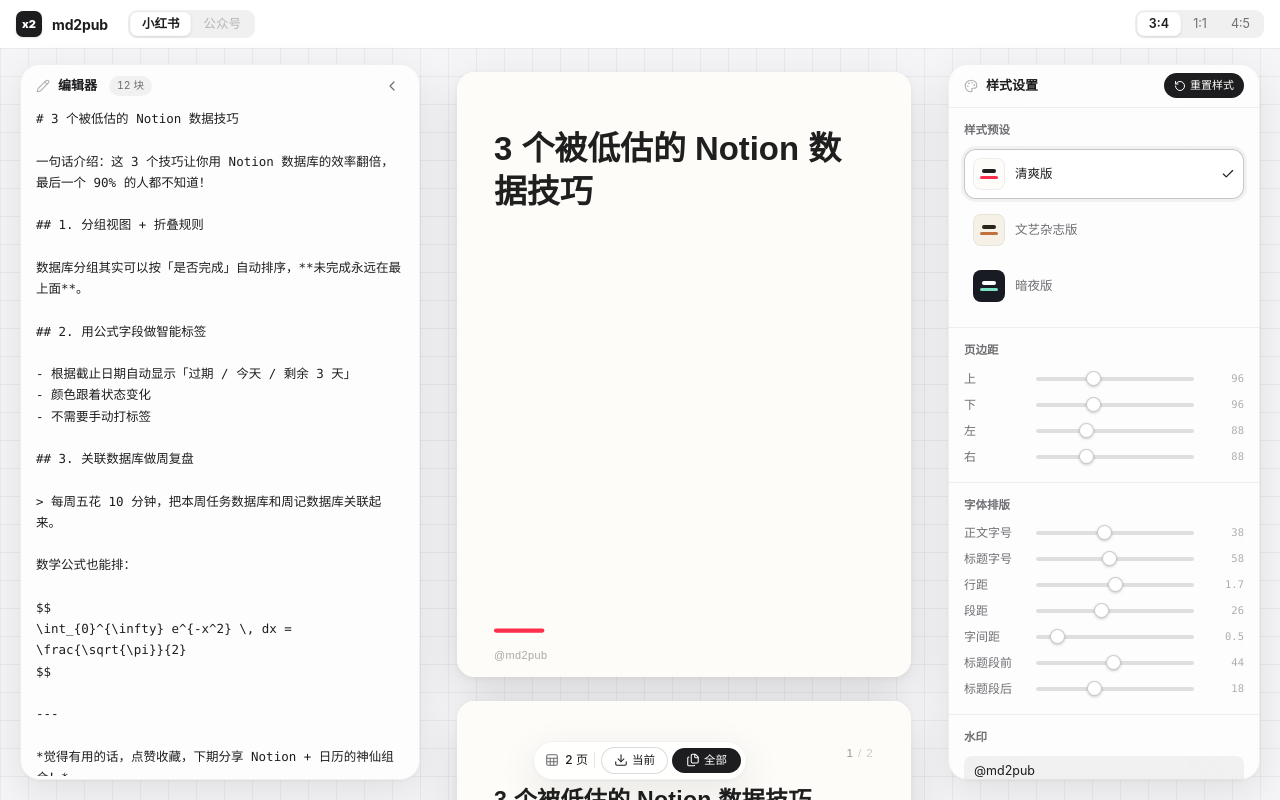
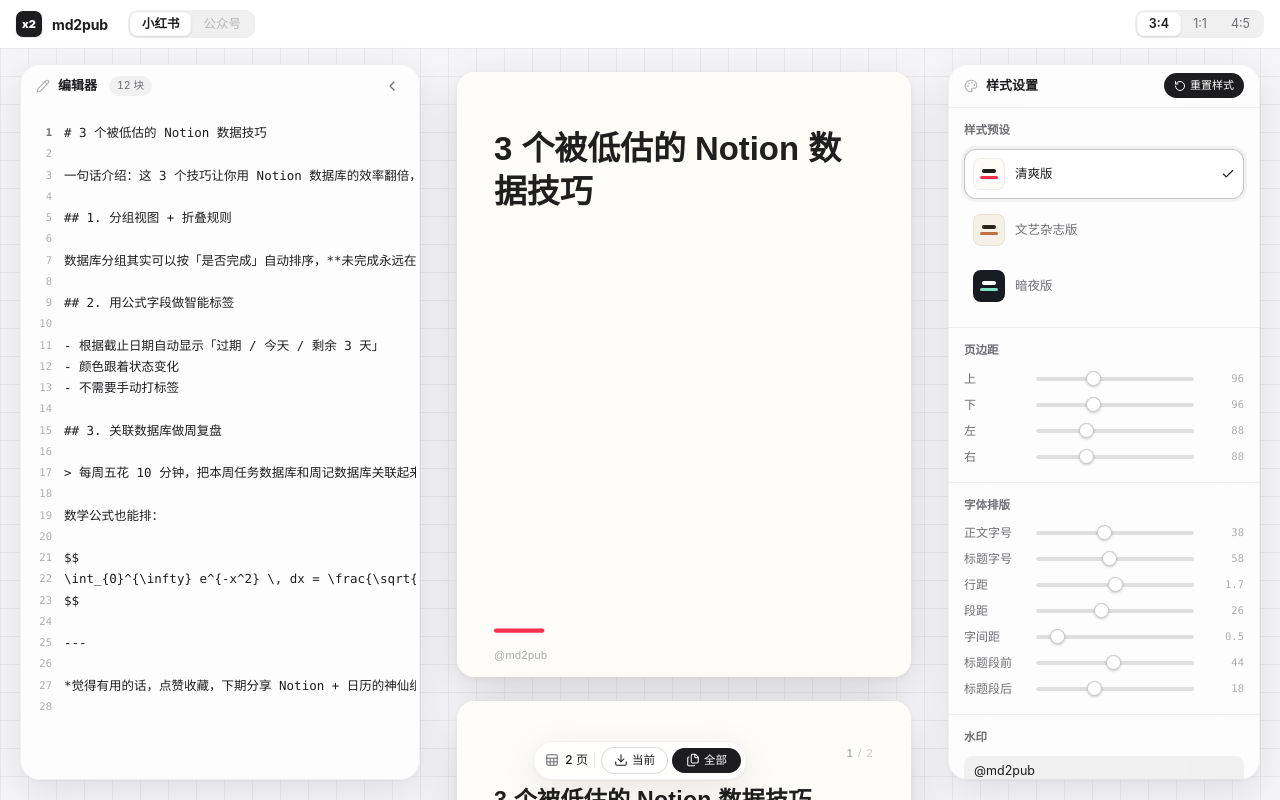
Before and after one commit to IvoryGate/md2pub, a React (Vite) app: page / in a window 1280 px wide. Built offline with nearby package versions, Linux system fonts and the light colour scheme; what @vscode/markdown-it-katex would draw is missing.

Commit message:
feat(editor): 编辑器行号（Obsidian 式）
- gutter 与正文共享同一行高度量（LINE_H 常量），滚动由 translateY 同步
- wrap=off 保证行号与逻辑行一一对应，长行横向滚动
- 当前行号加粗高亮（跟随 selectionStart）

```diff
--- a/src/app/Editor.tsx
+++ b/src/app/Editor.tsx
@@ -1,12 +1,26 @@
-import { useMemo } from 'react'
+import { useMemo, useRef, useState } from 'react'
 import { Pencil, ChevronLeft } from 'lucide-react'
 import { useStore } from '../store'
 import { parseDocument } from '../core/document/parse'
 
-/** 编辑器浮动玻璃面板（可折叠）——与样式面板同高对齐 */
+/** 行高常量：正文与行号槽必须共用同一度量，否则滚动同步会错位 */
+const LINE_H = 21.25 // 12.5px * 1.7
+
+/** 编辑器浮动玻璃面板（可折叠）——行号槽 + 当前行高亮，Obsidian 式 */
 export const EditorPanel = ({ onCollapse }: { onCollapse: () => void }) => {
   const { markdown, setMarkdown } = useStore()
   const doc = useMemo(() => parseDocument(markdown), [markdown])
+
+  const taRef = useRef<HTMLTextAreaElement>(null)
+  const [scrollTop, setScrollTop] = useState(0)
+  const [cursorLine, setCursorLine] = useState(0)
+  const lineCount = useMemo(() => markdown.split('\n').length, [markdown])
+
+  const syncCursor = () => {
+    const ta = taRef.current
+    if (!ta) return
+    setCursorLine(markdown.slice(0, ta.selectionStart).split('\n').length - 1)
+  }
 
   return (
     <div className="glass absolute bottom-5 left-5 top-4 z-10 flex w-[400px] flex-col rounded-[20px]">
@@ -25,15 +39,40 @@
           <ChevronLeft className="h-4 w-4" strokeWidth={1.8} />
         </button>
       </div>
-      <div className="min-h-0 flex-1 px-1 pb-1">
+
+      {/* 编辑区：行号槽 absolute 定位随正文滚动平移；wrap=off 保证行号与行一一对应 */}
+      <div className="relative min-h-0 flex-1 py-1 pr-1 pb-3">
+        <div className="relative h-full">
+          {/* 行号槽 */}
+          <div className="pointer-events-none absolute inset-y-0 left-0 w-10 overflow-hidden">
+            <div
+              className="pr-2 text-right font-mono text-[10.5px] text-ink-faint select-none"
+              style={{ paddingTop: 10, lineHeight: `${LINE_H}px`, transform: `translateY(${-scrollTop}px)` }}
+            >
+              {Array.from({ length: lineCount }, (_, i) => (
+                <div key={i} className={i === cursorLine ? 'font-semibold text-ink-soft' : ''}>
+                  {i + 1}
+                </div>
+              ))}
+            </div>
+          </div>
+
           <textarea
+            ref={taRef}
             value={markdown}
             onChange={(e) => setMarkdown(e.target.value)}
+            onScroll={(e) => setScrollTop(e.currentTarget.scrollTop)}
+            onKeyUp={syncCursor}
+            onClick={syncCursor}
+            onSelect={syncCursor}
             spellCheck={false}
-          className="h-full w-full resize-none rounded-b-[18px] bg-transparent px-3 pb-3 font-mono text-[12.5px] leading-[1.7] text-ink caret-accent outline-none"
+            wrap="off"
+            className="h-full w-full resize-none overflow-x-auto bg-transparent pr-2 font-mono text-[12.5px] text-ink caret-accent outline-none"
+            style={{ paddingLeft: 44, paddingTop: 10, paddingBottom: 12, lineHeight: `${LINE_H}px`, whiteSpace: 'pre' }}
             placeholder={'# 标题\n\n正文…'}
           />
         </div>
       </div>
+    </div>
   )
 }
```
Lines whose indentation alone changed are shown as unchanged.
